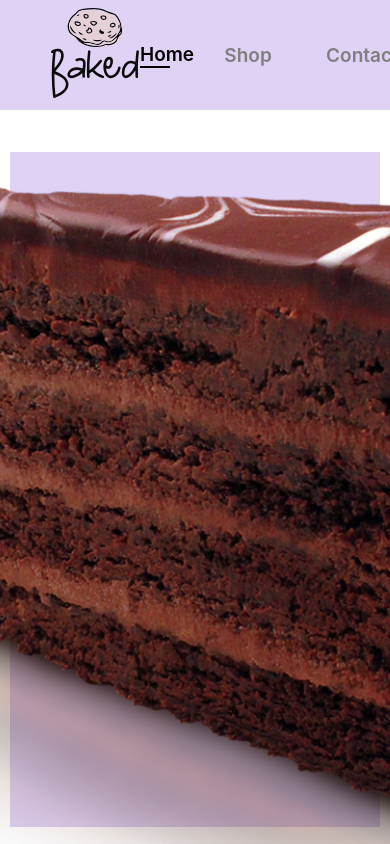
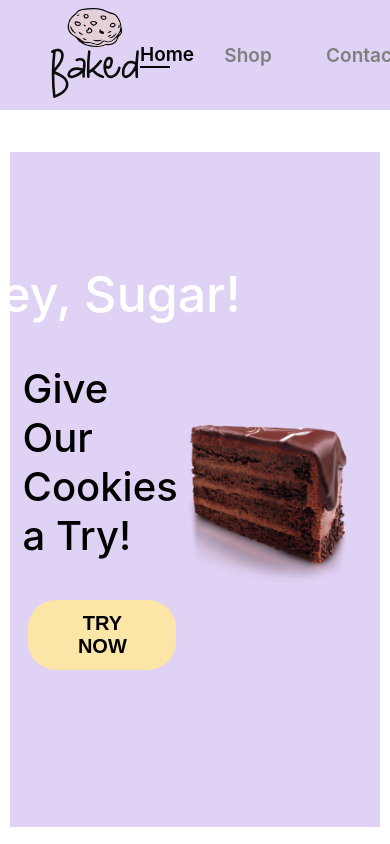
Before and after one commit to SaraBaassiri/baked_lb-website, a React (Create React App) app: page / in a window 390 px wide. Shown: the top 844 px of the page. Built offline with nearby package versions, Linux system fonts and the light colour scheme; a web font is replaced by a local one.

Commit message:
Update Home.css

```diff
--- a/src/Views/Home/Home.css
+++ b/src/Views/Home/Home.css
@@ -20,6 +20,13 @@
   background-color: #e0d2f5;
 }
 
+.InnerHeroDiv img {
+  width: 50%;
+  height: 100%;
+  object-fit: contain;
+  border-radius: 69px;
+}
+
 .HeroInner {
   width: 40%;
   height: 100%;
@@ -33,18 +40,44 @@
   flex-direction: column;
   justify-content: center;
   align-items: center;
-  height: 50%;
 }
 
 .Hero-Title {
   color: white;
+  font-size: 120px;
+  font-weight: 500;
+  margin-bottom: 0;
+  margin-top: 0;
   z-index: 1;
-  font-size: 130px;
-  margin-top: 15%;
-  margin-right: 3%;
-  font-weight: 500;
-  margin-bottom: 2%;
+  width:max-content;
 }
+
+/* Make title responsive to all screen sizes */
+@media screen and (max-width: 1200px) {
+  .Hero-Title {
+    font-size: 80px;
+  }
+}
+
+@media screen and (max-width: 1000px) {
+  .Hero-Title {
+    font-size: 70px;
+  }
+}
+
+@media screen and (max-width: 800px) {
+  .Hero-Title {
+    font-size: 60px;
+  }
+}
+
+@media screen and (max-width: 600px) {
+  .Hero-Title {
+    font-size: 40px;
+  }
+}
+
+
 
 .Hero-SubTitle {
   z-index: 1;
@@ -72,7 +105,7 @@
 .MeetTheBaker {
   height: 100vh;
   width: 100%;
-  background-color: #e0d2f5;
+  background-color: #C2EDED;
   display: flex;
   flex-direction: row;
   align-items: center;
```
